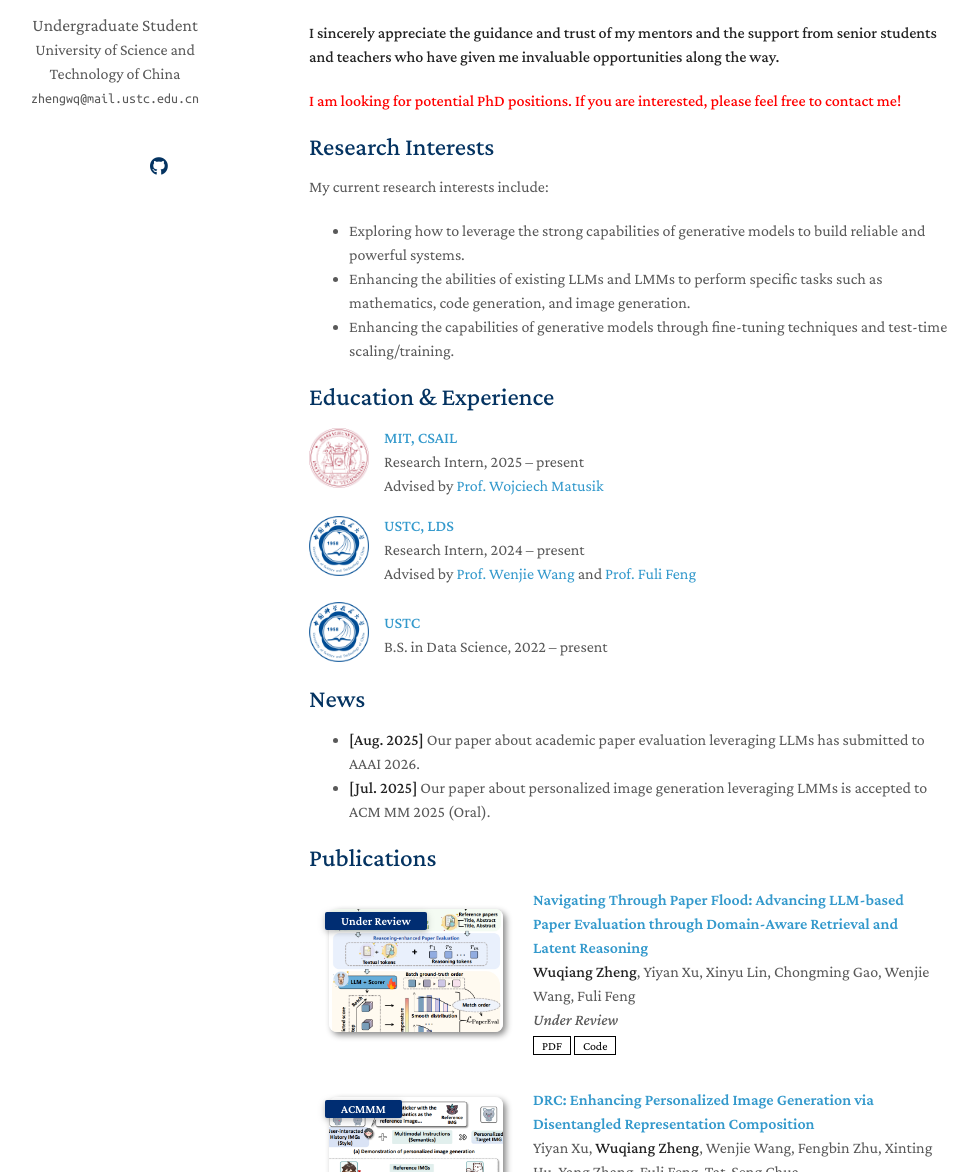
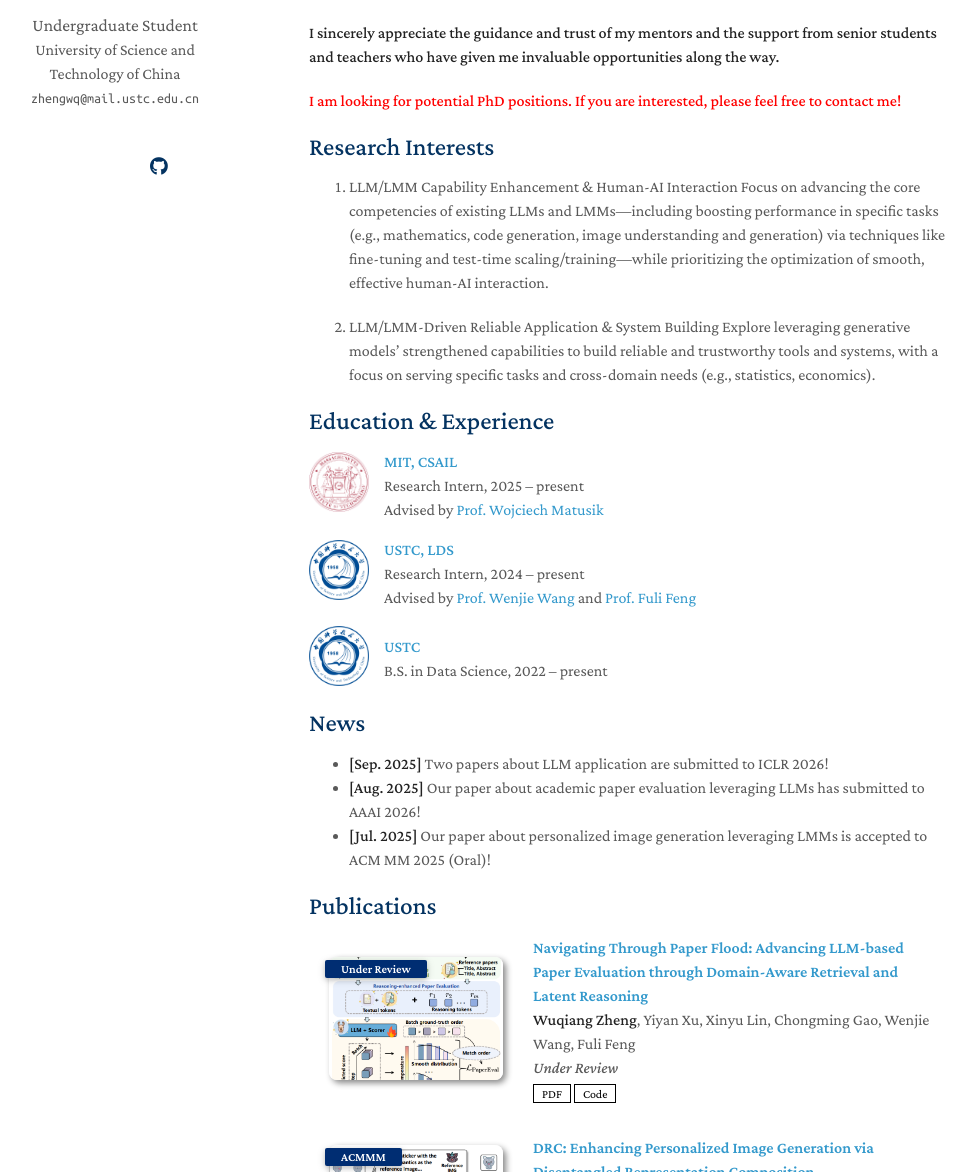
Before and after one commit to ZhengWwwq/ZhengWwwq.github.io, a Jekyll site: the page built from index.md, in a window 1280 px wide and 1400 px high. Shown: the part 228-1400 px from the top of the window, without its empty margins (161-1139 px from the left). Built offline with Jekyll 4.4.1, drawn with Linux system fonts in a browser that asks for light colours; a style sheet for code colours, icons or effects is not loaded; our own code applies the rules of GitHub Pages for plain Markdown files; some of the changed text lies outside the part shown.

Commit message:
Update index.md

```diff
--- a/index.md
+++ b/index.md
@@ -12,10 +12,11 @@ I am an undergraduate student majoring in Data Science at the University of Scie
 
 ## Research Interests
 
-My current research interests include:
-- Exploring how to leverage the strong capabilities of generative models to build reliable and powerful systems.
-- Enhancing the abilities of existing LLMs and LMMs to perform specific tasks such as mathematics, code generation, and image generation.
-- Enhancing the capabilities of generative models through fine-tuning techniques and test-time scaling/training.
+1. LLM/LMM Capability Enhancement & Human-AI Interaction
+Focus on advancing the core competencies of existing LLMs and LMMs—including boosting performance in specific tasks (e.g., mathematics, code generation, image understanding and generation) via techniques like fine-tuning and test-time scaling/training—while prioritizing the optimization of smooth, effective human-AI interaction.
+
+2. LLM/LMM-Driven Reliable Application & System Building
+Explore leveraging generative models’ strengthened capabilities to build reliable and trustworthy tools and systems, with a focus on serving specific tasks and cross-domain needs (e.g., statistics, economics).
 
 ## Education & Experience
 
@@ -54,8 +55,9 @@ My current research interests include:
 
 ## News
 
-- **[Aug. 2025]** Our paper about academic paper evaluation leveraging LLMs has submitted to AAAI 2026.
-- **[Jul. 2025]** Our paper about personalized image generation leveraging LMMs is accepted to ACM MM 2025 (Oral).
+- **[Sep. 2025]** Two papers about LLM application are submitted to ICLR 2026!
+- **[Aug. 2025]** Our paper about academic paper evaluation leveraging LLMs has submitted to AAAI 2026!
+- **[Jul. 2025]** Our paper about personalized image generation leveraging LMMs is accepted to ACM MM 2025 (Oral)!
 
 {% include_relative _includes/publications.md %}
 
```
Also changed, not shown: other parts of index.md (+1 -1 lines).
